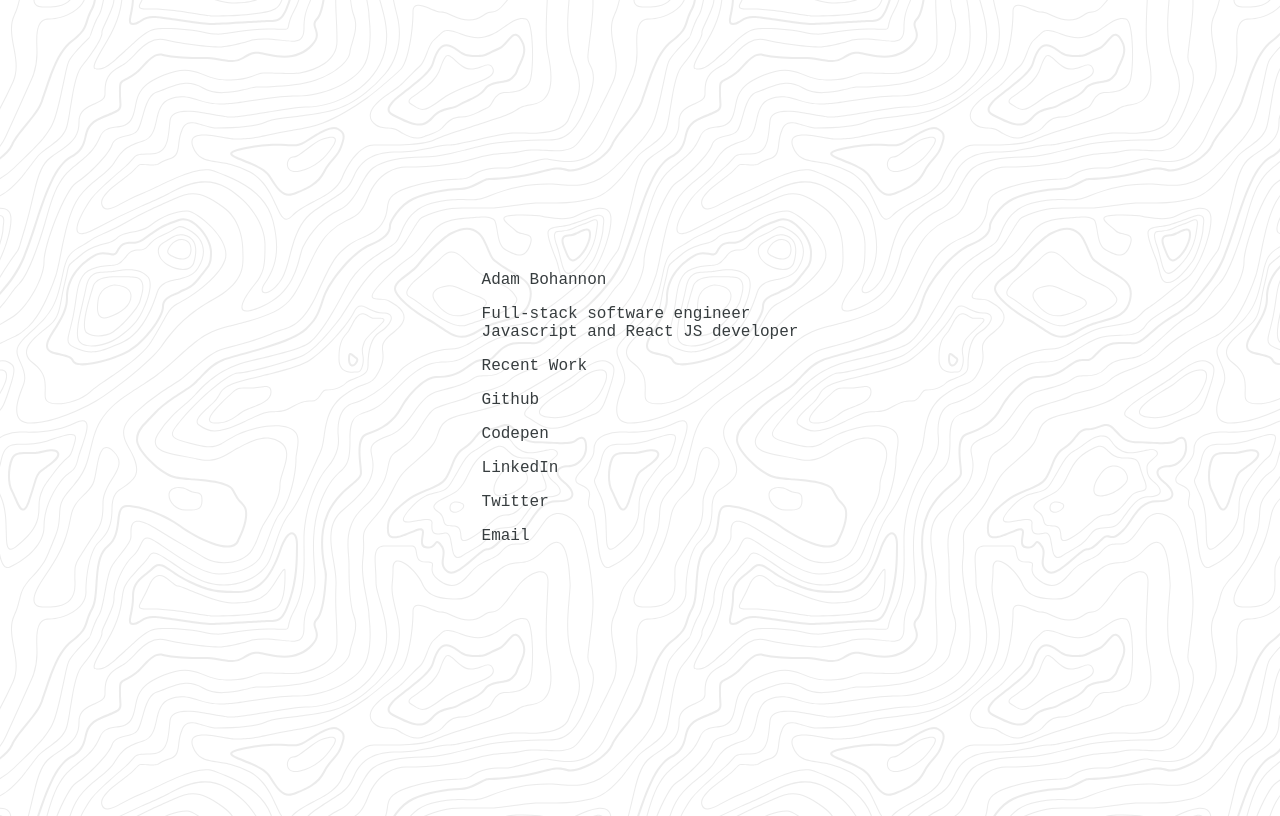
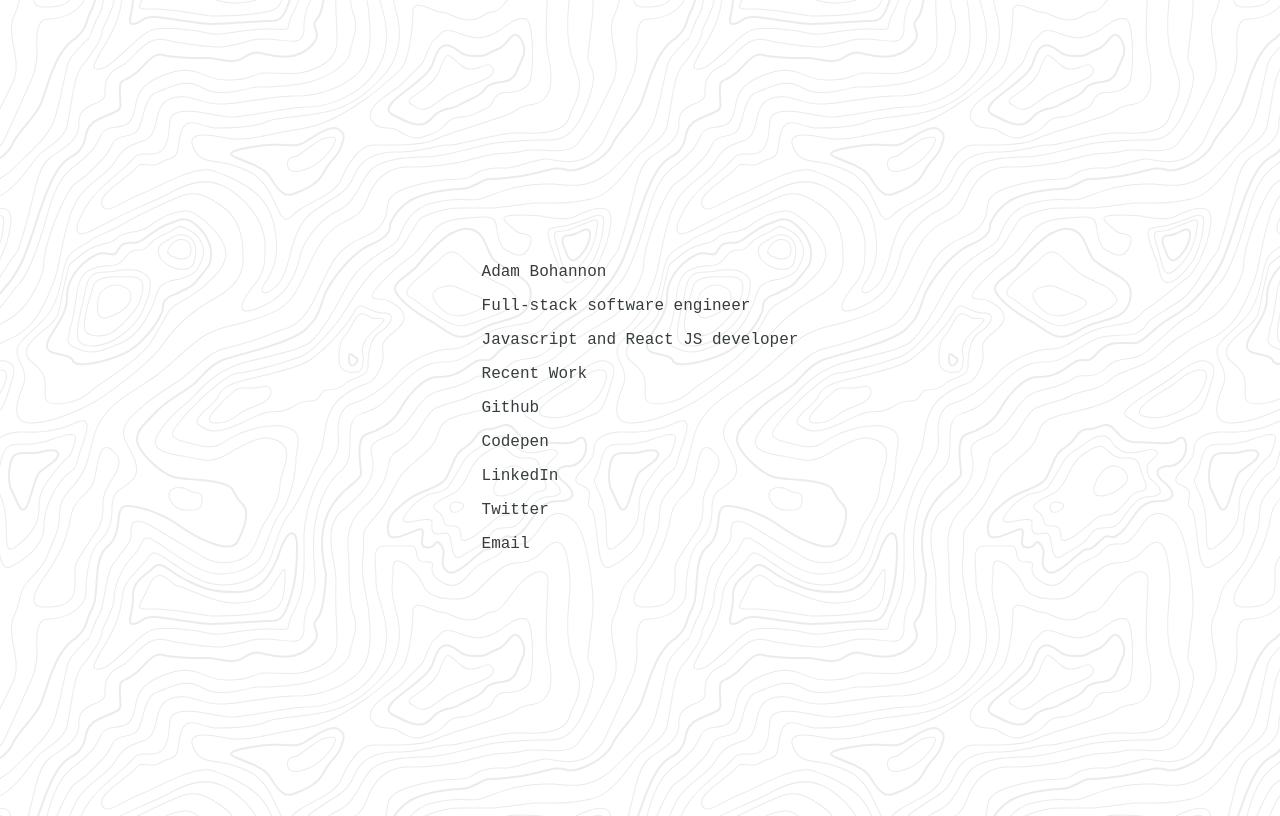
Before and after one commit to abohannon/abohannon.github.io, a plain HTML site: page index.html in a window 1280 px wide. Drawn offline with Linux system fonts and the light colour scheme; a small style sheet from the web is missing.

Commit message:
Minor update

```diff
--- a/index.html
+++ b/index.html
@@ -17,7 +17,10 @@
         Adam Bohannon
       </p>
       <p>
-        Full-stack software engineer<br /> Javascript and React JS developer
+        Full-stack software engineer
+      </p>
+      <p>
+        Javascript and React JS developer
       </p>
       <p class="underline">
         <a href="https://www.behance.net/abohannon">Recent Work</a>
```
